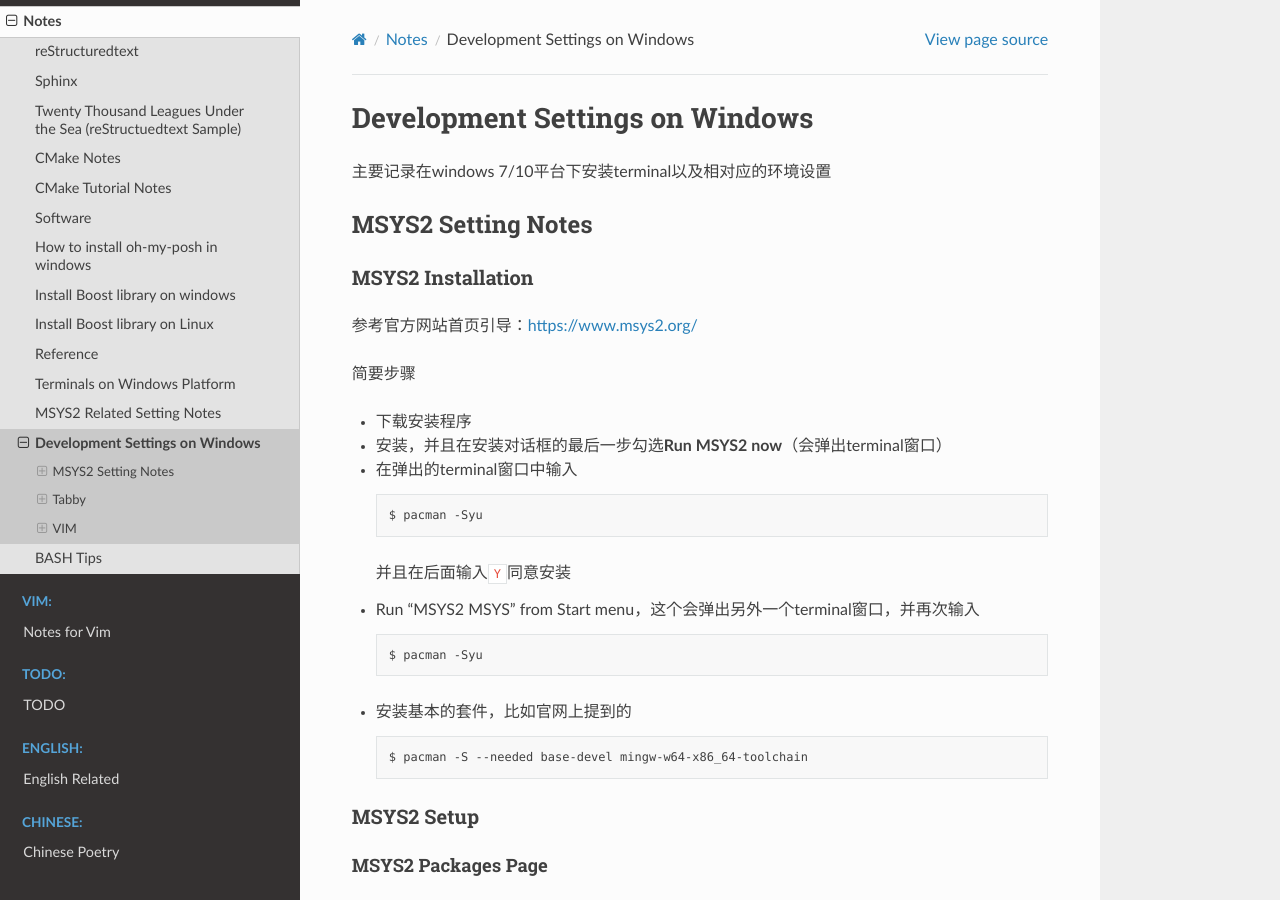
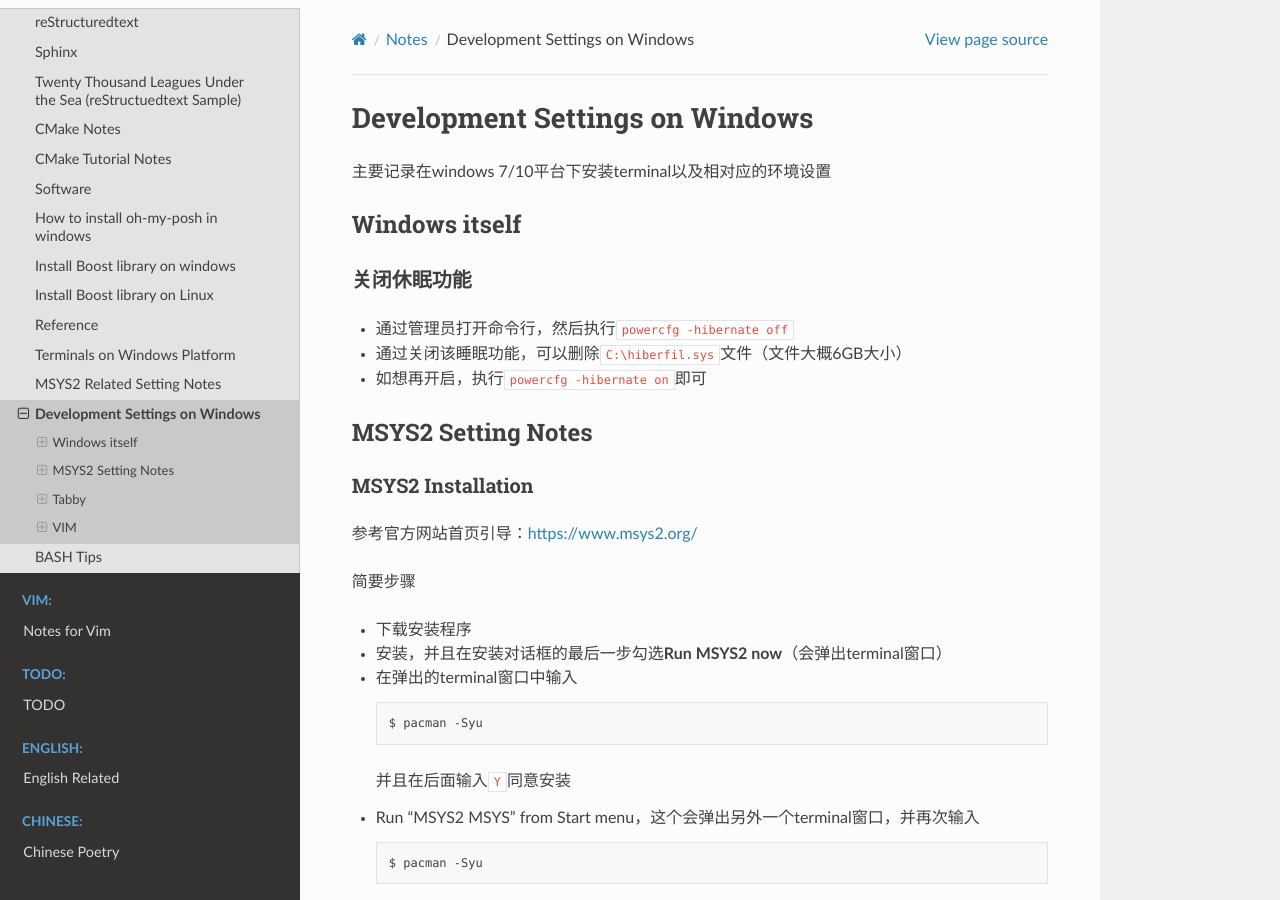
Before and after one commit to Pyrad/pyradnotes, a Sphinx documentation site: the page built from source/Notes/WinDevEnvSetup.md, in a window 1280 px wide and 900 px high. Built offline with Sphinx 7.4.7 and the Read the Docs theme 2.0.0, drawn with Linux system fonts in a browser that asks for light colours.

Commit message:
How to turn OFF hibernation of Windows

```diff
--- a/source/Notes/WinDevEnvSetup.md
+++ b/source/Notes/WinDevEnvSetup.md
@@ -1,6 +1,16 @@
 # Development Settings on Windows
 
 主要记录在windows 7/10平台下安装terminal以及相对应的环境设置
+
+
+
+## Windows itself
+
+### 关闭休眠功能
+
+- 通过管理员打开命令行，然后执行`powercfg -hibernate off`
+- 通过关闭该睡眠功能，可以删除`C:\hiberfil.sys`文件（文件大概6GB大小）
+- 如想再开启，执行`powercfg -hibernate on`即可
 
 
 
```
